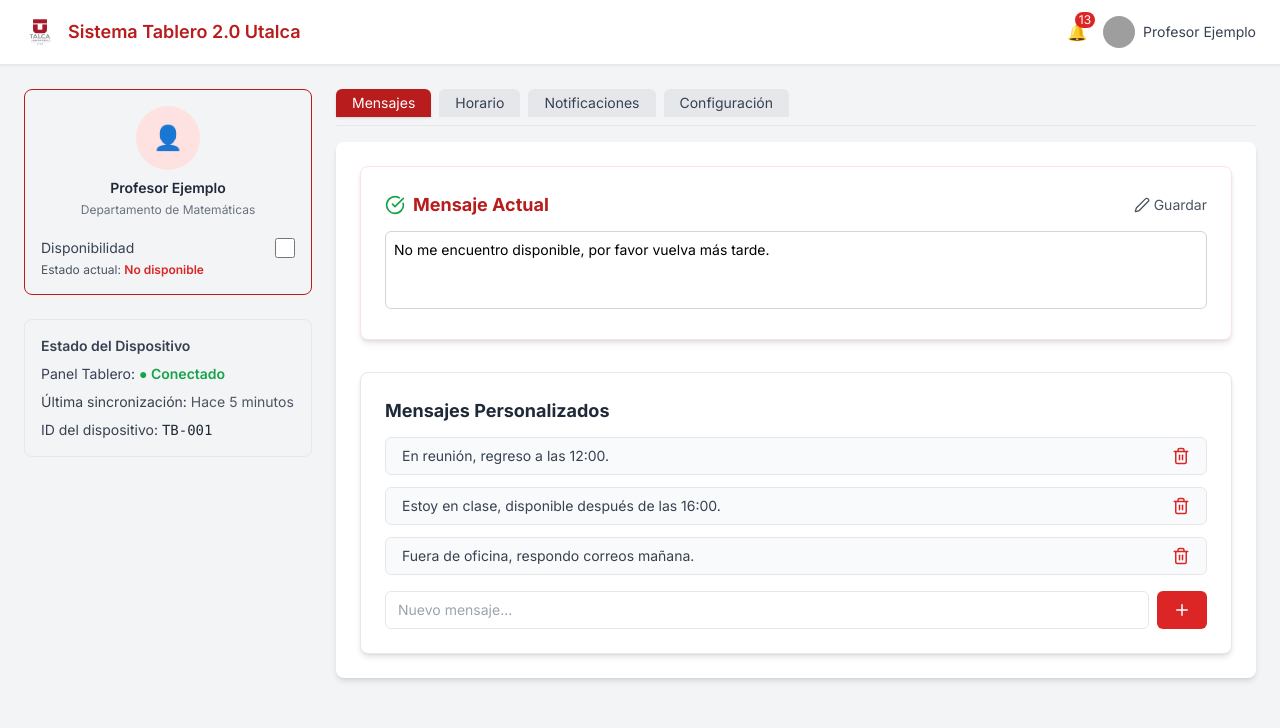
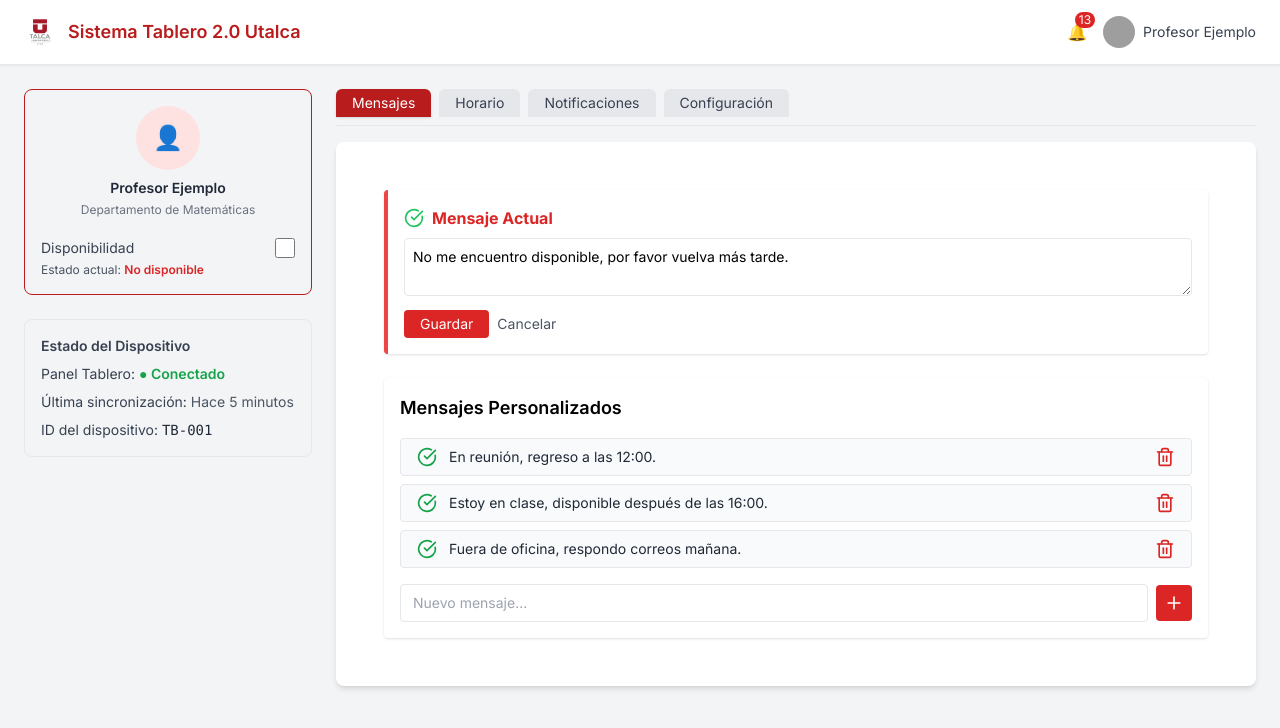
Before and after one commit to AntoniaFuenzalida/Tablero-2.0, a React (Create React App) app in the folder frontend/: page /docente in a window 1280 px wide. Both pictures are taken after a click on the button "Editar". Shown: the top 728 px of the page. Built offline with nearby package versions, Linux system fonts and the light colour scheme; grey boxes are pictures that could not be loaded.

Commit message:
Fix: Permitir seleccionar mensajes personalizados
Se arregló que no se podía seleccionar mensajes personalizados vista docente

```diff
--- a/frontend/src/components/HorarioAtencion.jsx
+++ b/frontend/src/components/HorarioAtencion.jsx
@@ -6,8 +6,6 @@ const diasSemana = [
   "Miércoles",
   "Jueves",
   "Viernes",
-  "Sábado",
-  "Domingo",
 ];
 
 const HorarioAtencion = () => {
--- a/frontend/src/components/PanelMensajes.jsx
+++ b/frontend/src/components/PanelMensajes.jsx
@@ -1,105 +1,137 @@
 import React, { useState } from "react";
-import { CheckCircle, Edit2, Trash2, Plus } from "lucide-react";
+import { Trash2, CheckCircle, Plus } from "lucide-react";
 
 const PanelMensajes = () => {
-  const [mensajeDefault, setMensajeDefault] = useState("No me encuentro disponible, por favor vuelva más tarde.");
-  const [editandoDefault, setEditandoDefault] = useState(false);
+  const [mensajeActual, setMensajeActual] = useState(
+    "No me encuentro disponible, por favor vuelva más tarde."
+  );
 
-  const [mensajesPersonalizados, setMensajesPersonalizados] = useState([
+  const [mensajes, setMensajes] = useState([
     "En reunión, regreso a las 12:00.",
     "Estoy en clase, disponible después de las 16:00.",
     "Fuera de oficina, respondo correos mañana.",
   ]);
 
   const [nuevoMensaje, setNuevoMensaje] = useState("");
-
-  const handleEditarMensaje = (index, nuevoTexto) => {
-    const actualizados = [...mensajesPersonalizados];
-    actualizados[index] = nuevoTexto;
-    setMensajesPersonalizados(actualizados);
-  };
-
-  const handleEliminar = (index) => {
-    const actualizados = [...mensajesPersonalizados];
-    actualizados.splice(index, 1);
-    setMensajesPersonalizados(actualizados);
-  };
+  const [editandoMensaje, setEditandoMensaje] = useState(false);
+  const [mensajeTemp, setMensajeTemp] = useState(mensajeActual);
 
   const agregarMensaje = () => {
     if (nuevoMensaje.trim() === "") return;
-    setMensajesPersonalizados([...mensajesPersonalizados, nuevoMensaje.trim()]);
+    setMensajes([...mensajes, nuevoMensaje]);
     setNuevoMensaje("");
   };
 
+  const eliminarMensaje = (index) => {
+    const nuevosMensajes = mensajes.filter((_, i) => i !== index);
+    setMensajes(nuevosMensajes);
+  };
+
+  const seleccionarMensaje = (msg) => {
+    setMensajeActual(msg);
+  };
+
   return (
-    <div className="space-y-8">
-      {/* Mensaje por defecto */}
-      <div className="bg-white p-6 rounded-lg shadow-md border border-red-100">
-        <div className="flex items-center justify-between mb-3">
-          <h3 className="text-lg font-bold text-red-700 flex items-center gap-2">
-            <CheckCircle size={20} className="text-green-600" />
+    <div className="flex flex-col gap-6 p-6">
+      {/* MENSAJE ACTUAL */}
+      <div className="bg-white border-l-4 border-red-500 p-4 rounded shadow">
+        <div className="flex justify-between items-center mb-2">
+          <h3 className="text-red-600 font-bold flex items-center gap-2">
+            <CheckCircle className="h-5 w-5 text-green-500" />
             Mensaje Actual
           </h3>
-          <button
-            onClick={() => setEditandoDefault(!editandoDefault)}
-            className="flex items-center text-sm text-gray-600 hover:text-red-700"
-          >
-            <Edit2 size={16} className="mr-1" />
-            {editandoDefault ? "Guardar" : "Editar"}
-          </button>
+          {!editandoMensaje && (
+            <button
+              onClick={() => {
+                setMensajeTemp(mensajeActual);
+                setEditandoMensaje(true);
+              }}
+              className="text-sm text-blue-600 hover:underline"
+            >
+              Editar
+            </button>
+          )}
         </div>
-        {editandoDefault ? (
-          <textarea
-            value={mensajeDefault}
-            onChange={(e) => setMensajeDefault(e.target.value)}
-            className="w-full border border-gray-300 p-2 rounded-md text-sm resize-none"
-            rows={3}
-          />
+
+        {editandoMensaje ? (
+          <div className="space-y-2">
+            <textarea
+              className="w-full border rounded p-2 text-sm"
+              rows={2}
+              value={mensajeTemp}
+              onChange={(e) => setMensajeTemp(e.target.value)}
+            />
+            <div className="flex gap-2">
+              <button
+                onClick={() => {
+                  setMensajeActual(mensajeTemp);
+                  setEditandoMensaje(false);
+                }}
+                className="bg-red-600 text-white px-4 py-1 rounded hover:bg-red-700 text-sm"
+              >
+                Guardar
+              </button>
+              <button
+                onClick={() => setEditandoMensaje(false)}
+                className="text-gray-600 hover:text-black text-sm"
+              >
+                Cancelar
+              </button>
+            </div>
+          </div>
         ) : (
-          <p className="text-gray-700 text-sm">{mensajeDefault}</p>
+          <p className="text-gray-700">{mensajeActual}</p>
         )}
       </div>
 
-      {/* Mensajes Personalizados */}
-      <div className="bg-white p-6 rounded-lg shadow-md border">
-        <h3 className="text-lg font-bold text-gray-800 mb-3">Mensajes Personalizados</h3>
-        <ul className="space-y-3">
-          {mensajesPersonalizados.map((mensaje, index) => (
+      {/* MENSAJES PERSONALIZADOS */}
+      <div className="bg-white p-4 rounded shadow">
+        <h3 className="text-lg font-semibold mb-4">Mensajes Personalizados</h3>
+        <ul className="space-y-2">
+          {mensajes.map((msg, index) => (
             <li
               key={index}
-              className="flex items-center justify-between bg-gray-50 border border-gray-200 px-4 py-2 rounded-md text-sm"
+              className={`flex justify-between items-center px-4 py-2 rounded border ${
+                msg === mensajeActual
+                  ? "bg-red-100 border-red-300"
+                  : "bg-gray-50 hover:bg-gray-100"
+              }`}
             >
-              <input
-                type="text"
-                value={mensaje}
-                onChange={(e) => handleEditarMensaje(index, e.target.value)}
-                className="flex-1 bg-transparent border-none focus:outline-none text-gray-700"
-              />
+              <div className="flex items-center gap-3">
+                <button
+                  onClick={() => seleccionarMensaje(msg)}
+                  className="text-green-600 hover:text-green-800"
+                  title="Seleccionar como mensaje actual"
+                >
+                  <CheckCircle size={20} />
+                </button>
+                <span className="text-sm text-gray-800">{msg}</span>
+              </div>
               <button
-                onClick={() => handleEliminar(index)}
-                className="text-red-600 hover:text-red-800 ml-3"
-                title="Eliminar mensaje"
+                onClick={() => eliminarMensaje(index)}
+                className="text-red-600 hover:text-red-800"
+                title="Eliminar"
               >
-                <Trash2 size={18} />
+                <Trash2 size={20} />
               </button>
             </li>
           ))}
         </ul>
 
-        {/* Agregar nuevo mensaje */}
-        <div className="flex mt-4 gap-2">
+        {/* NUEVO MENSAJE */}
+        <div className="flex items-center gap-2 mt-4">
           <input
             type="text"
+            placeholder="Nuevo mensaje..."
             value={nuevoMensaje}
             onChange={(e) => setNuevoMensaje(e.target.value)}
-            placeholder="Nuevo mensaje..."
-            className="flex-1 px-3 py-2 border rounded-md text-sm"
+            className="w-full border px-3 py-2 rounded text-sm"
           />
           <button
             onClick={agregarMensaje}
-            className="bg-red-600 text-white px-4 py-2 rounded-md hover:bg-red-700 transition"
+            className="bg-red-600 text-white p-2 rounded hover:bg-red-700"
           >
-            <Plus size={18} />
+            <Plus size={20} />
           </button>
         </div>
       </div>
```
